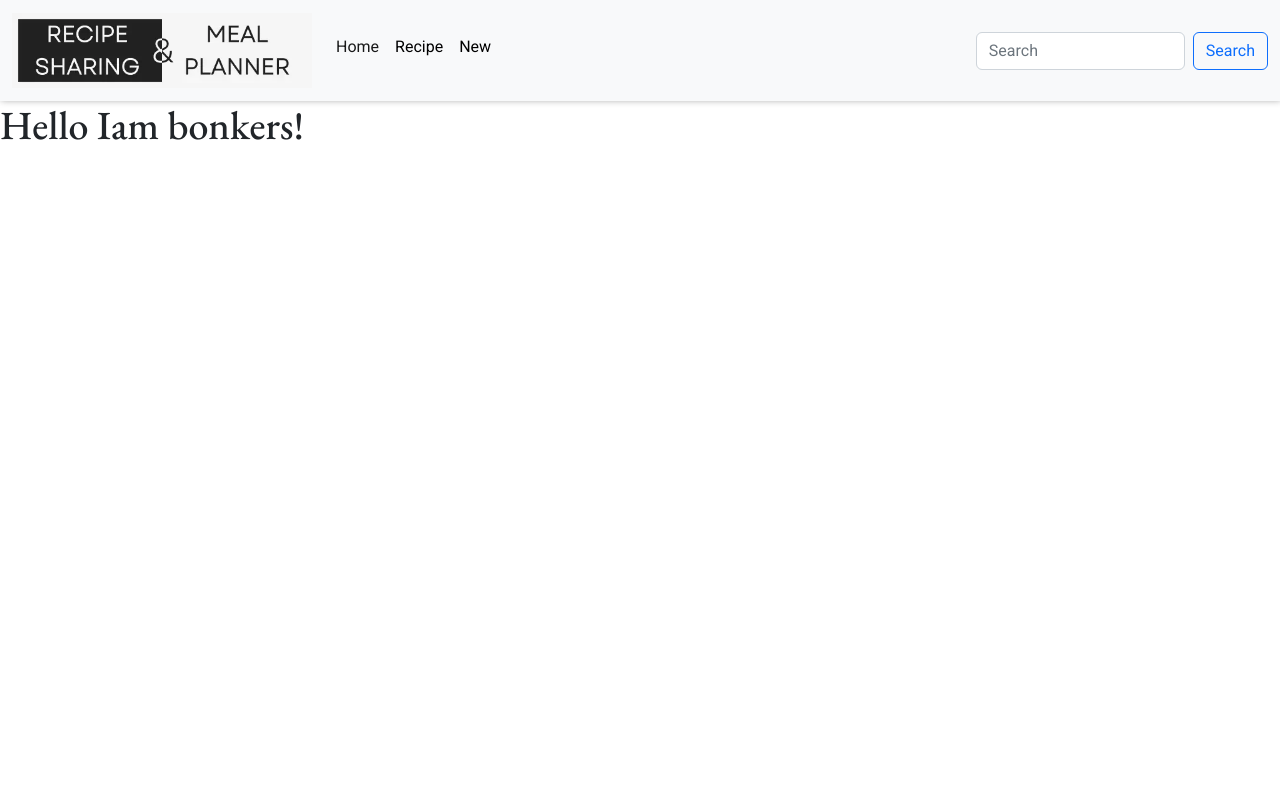
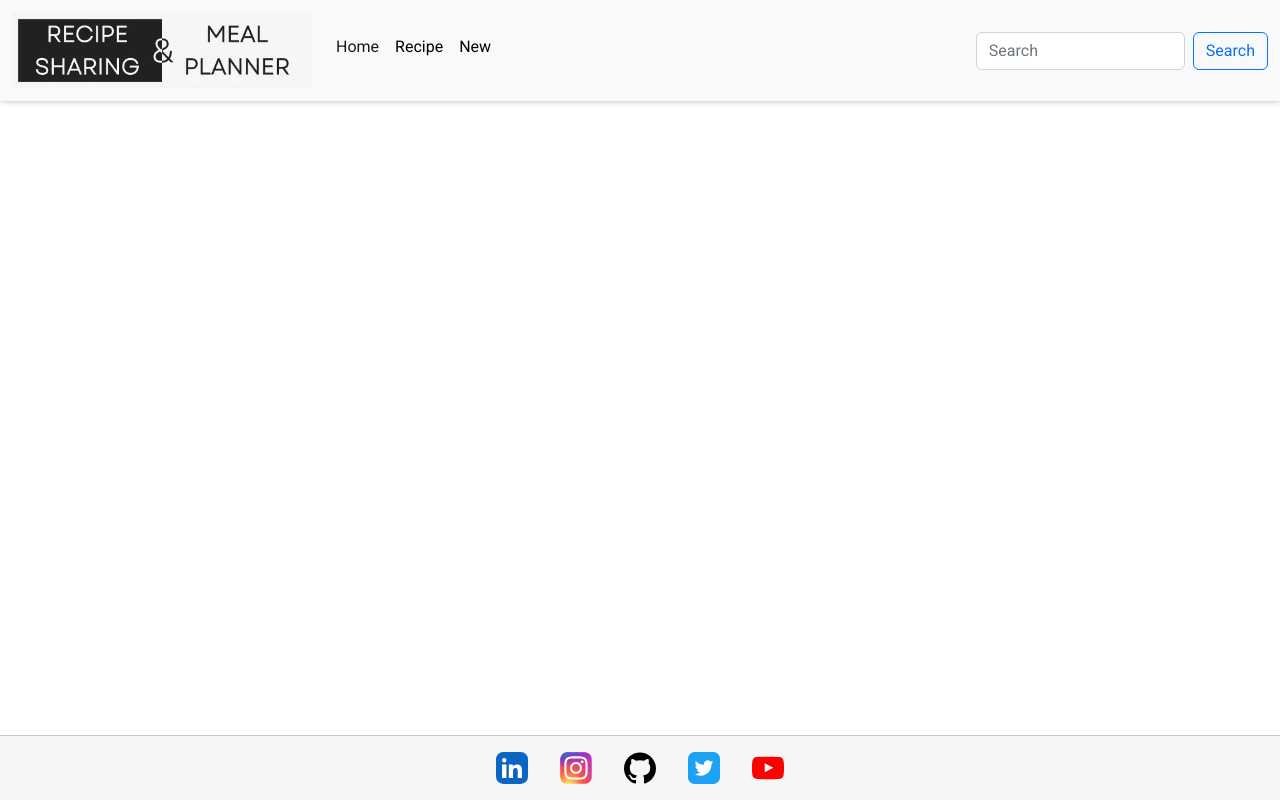
Before and after one commit to Ko11e/Recipe_Tutrial, a Django app: template templates/base.html in a window 1280 px wide. Run offline with Django 5.2, Linux system fonts and the light colour scheme; the template is opened without the code that fills it, so the values that code supplies are empty; parts of the project's set-up code (start-up, migrations or seed data) failed here and were passed over; some libraries are stand-ins or nearby versions.

Commit message:
Add footer and style it

```diff
--- a/static/css/base.css
+++ b/static/css/base.css
@@ -41,6 +41,17 @@ main {
 
 footer {
     flex-shrink: 0;
+    background-color: var(--off-white);
+    display: flex;
+    flex-direction: row;
+    justify-content: center;
+    align-items: center;
+    border-top: var(--border);
+}
+
+.social-icon {
+    height: 2rem;
+    margin: 1rem;
 }
 
 /* Header */
--- a/templates/base.html
+++ b/templates/base.html
@@ -19,6 +19,11 @@
 <body>
     {% include 'includes/header.html' %}
 
-    <h1>Hello Iam bonkers!</h1>
+    <main>
+        {% block content %}
+        {% endblock %}
+    </main>
+
+    {% include 'includes/footer.html' %}
 </body>
 </html>
--- /dev/null
+++ b/templates/includes/footer.html
@@ -0,0 +1,20 @@
+{% load static %}
+
+<footer>
+    <!-- Social media icons -->
+    <a href="" target="_blank" rel="noopener" aria-label="Linked - Opens in a new tab">
+        <img src="{% static 'icons/linkedin-app-icon.svg' %}" alt="LinkedIn Icon" class="social-icon">
+    </a>
+    <a href="" target="_blank" rel="noopener" aria-label="Instagram - Opens in new tab">
+        <img src="{% static 'icons/ig-instagram-icon.svg' %}" alt="Instagram Icon" class="social-icon" />
+    </a>
+    <a href="" target="_blank" rel="noopener" aria-label="Github - Opens in new tab">
+        <img src="{% static 'icons/github-icon.svg' %}" alt="Github Icon" class="social-icon" />
+    </a>
+    <a href="" target="_blank" rel="noopener" aria-label="Twitter - Opens in new tab">
+        <img src="{% static 'icons/twitter-square-color-icon.svg' %}" alt="Twitter Icon" class="social-icon" />
+    </a>
+    <a href="" target="_blank" rel="noopener" aria-label="YouTube - Opens in new tab">
+        <img src="{% static 'icons/youtube-color-icon.svg' %}" alt="YouTube Icon" class="social-icon" />
+    </a>
+</footer>
```
Also changed, not shown: static/icons/github-icon.svg (added), static/icons/ig-instagram-icon.svg (added), static/icons/linkedin-app-icon.svg (added), static/icons/twitter-square-color-icon.svg (added), static/icons/youtube-color-icon.svg (added).
